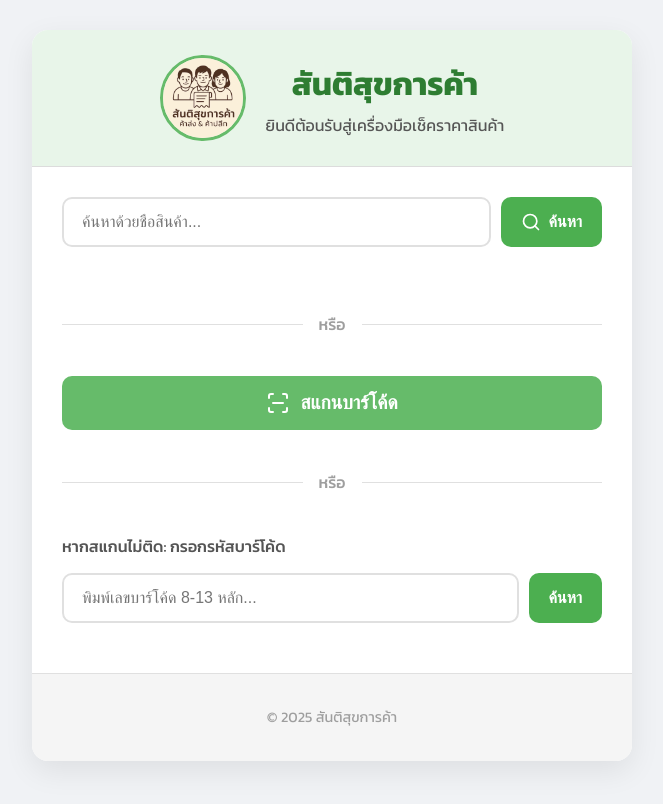
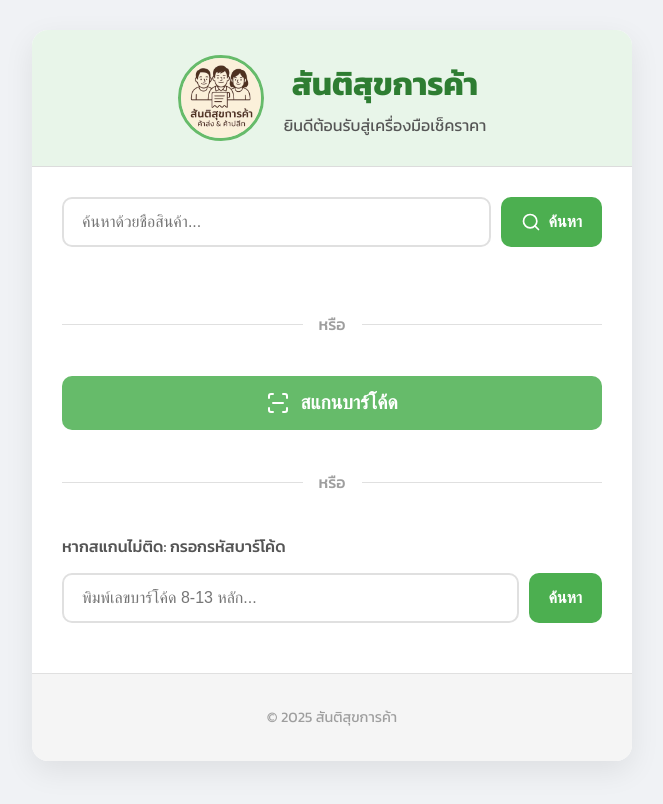
Before and after one commit to Arwutthep12/STShopV1, a website: page index.html in a window 1280 px wide. Shown: the whole page, without its empty margins (308-971 px from the left). Drawn offline with Linux system fonts and the light colour scheme.

Commit message:
Update index.html

```diff
--- a/index.html
+++ b/index.html
@@ -15,7 +15,7 @@
                 <div class="logo-placeholder" style="display:none;">โลโก้</div>
                 <div>
                     <h1>สันติสุขการค้า</h1>
-                    <p>ยินดีต้อนรับสู่เครื่องมือเช็คราคาสินค้า</p>
+                    <p>ยินดีต้อนรับสู่เครื่องมือเช็คราคา</p>
                 </div>
             </div>
         </header>
```
